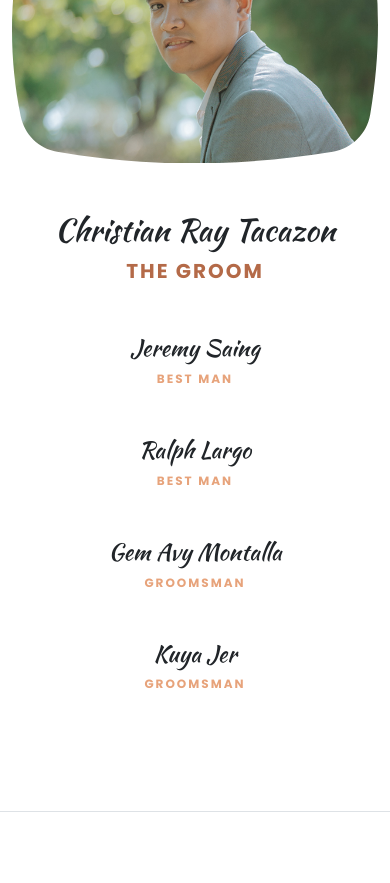
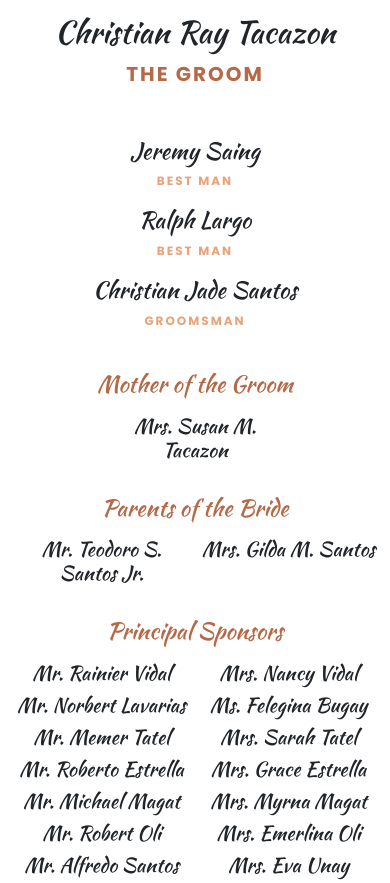
Before and after one commit to devlargs/christian-and-lynzei, a Next.js app: page / in a window 390 px wide. Shown: the part 4920-5803 px from the top of the page. Built offline with nearby package versions, Linux system fonts and the light colour scheme.

Commit message:
feat: added members of the wedding

```diff
--- a/app/layout.tsx
+++ b/app/layout.tsx
@@ -146,6 +146,7 @@ export default function RootLayout({
             transform: translateY(0) rotate(45deg);
             transition: transform 0.2s ease;
           }
+
         `}</style>
       </head>
       <body id="page-top" className="h-100 overflow-x-hidden w-100">
--- a/app/page.tsx
+++ b/app/page.tsx
@@ -1,36 +1,135 @@
 /* eslint-disable @next/next/no-img-element */
 import RsvpForm from "./RsvpForm";
 
-console.log("trigger deployment");
-
-type PartyMember = { name: string; role: string };
+type PartyMember = { name: string; role?: string };
+type PartySection = { title: string; members: PartyMember[] };
 
 const BRIDE_PARTY: PartyMember[] = [
-  { name: "Unknown", role: "Maid of Honor" },
-  { name: "Unknown", role: "Maid of Honor" },
-  { name: "Unknown", role: "Bridesmaid" },
-  { name: "Unknown", role: "Bridesmaid" },
+  { name: "Kimberly Beromilla", role: "Maid of Honor" },
+  { name: "Nicole Anne Granada", role: "Maid of Honor" },
+  { name: "Leira Manalansan", role: "Bridesmaid" },
 ];
 
 const GROOM_PARTY: PartyMember[] = [
   { name: "Jeremy Saing", role: "Best Man" },
   { name: "Ralph Largo", role: "Best Man" },
-  { name: "Gem Avy Montalla", role: "Groomsman" },
-  { name: "Kuya Jer", role: "Groomsman" },
+  { name: "Christian Jade Santos", role: "Groomsman" },
+];
+
+// Add or remove sections here — each one renders as a centered, titled block.
+const ADDITIONAL_SECTIONS: PartySection[] = [
+  {
+    title: "Mother of the Groom",
+    members: [{ name: "Mrs. Susan M. Tacazon" }],
+  },
+  {
+    title: "Parents of the Bride",
+    members: [
+      { name: "Mr. Teodoro S. Santos Jr." },
+      { name: "Mrs. Gilda M. Santos" },
+    ],
+  },
+  {
+    title: "Principal Sponsors",
+    members: [
+      { name: "Mr. Rainier Vidal" },
+      { name: "Mrs. Nancy Vidal" },
+      { name: "Mr. Norbert Lavarias" },
+      { name: "Ms. Felegina Bugay" },
+      { name: "Mr. Memer Tatel" },
+      { name: "Mrs. Sarah Tatel" },
+      { name: "Mr. Roberto Estrella" },
+      { name: "Mrs. Grace Estrella" },
+      { name: "Mr. Michael Magat" },
+      { name: "Mrs. Myrna Magat" },
+      { name: "Mr. Robert Oli" },
+      { name: "Mrs. Emerlina Oli" },
+      { name: "Mr. Alfredo Santos" },
+      { name: "Mrs. Eva Unay" },
+      { name: "Mr. Francisco Garcia" },
+      { name: "Mrs. Elvira Coquilla" },
+      { name: "Mr. Ariel Manalansan" },
+      { name: "Mrs. Elma Española" },
+      { name: "Mr. Rolando Reyes" },
+      { name: "Mrs. Rebecca Soliman" },
+      { name: "Mrs. Loida Beltran" },
+      { name: "Mrs. Ruth Rada" },
+      { name: "Mrs. Elsie Cabral" },
+    ],
+  },
+  {
+    title: "Candle Sponsors",
+    members: [
+      { name: "Gem Avy Montalla" },
+      { name: "Ana Marimar Francisco" },
+    ],
+  },
+  {
+    title: "Veil Sponsors",
+    members: [
+      { name: "Paul Fruelda" },
+      { name: "Yvonne Ivy Magat" },
+    ],
+  },
+  {
+    title: "Cord Sponsors",
+    members: [
+      { name: "Mark Alglo Villanueva" },
+      { name: "Erica Mae Santos" },
+    ],
+  },
+  {
+    title: "Ring Bearer",
+    members: [{ name: "Ramone Ymmanuel Espinorio" }],
+  },
+  {
+    title: "Bible Bearer",
+    members: [{ name: "Ram Felix Valencia" }],
+  },
+  {
+    title: "Coin Bearer",
+    members: [{ name: "Giann Miguel Valencia" }],
+  },
+  {
+    title: "Flower Girl",
+    members: [{ name: "Mireya Yzha Espinorio" }],
+  },
 ];
 
 function PartyList({ members }: { members: PartyMember[] }) {
   return (
     <ul className="list-unstyled">
       {members.map((m, i) => (
-        <li key={i} className="mb-5">
+        <li key={i} className="mb-3">
           <h3 className="font-alt">{m.name}</h3>
-          <p className="fs-10 fw-bold ls-2 m-0 text-primary-2 text-uppercase">
-            {m.role}
-          </p>
+          {m.role && (
+            <p className="fs-10 fw-bold ls-2 m-0 text-primary-2 text-uppercase">
+              {m.role}
+            </p>
+          )}
         </li>
       ))}
     </ul>
+  );
+}
+
+function PartySectionBlock({ section }: { section: PartySection }) {
+  return (
+    <div className="col-12 col-md-11 col-lg-10 text-center mb-4">
+      <h3 className="font-alt fs-3 text-primary mb-3">{section.title}</h3>
+      <div className="row justify-content-center gx-2">
+        {section.members.map((m, i) => (
+          <div key={i} className="col-6 col-md-4 col-lg-3 mb-2">
+            <h3 className="font-alt fs-5 m-0">{m.name}</h3>
+            {m.role && (
+              <p className="fs-10 fw-bold ls-2 m-0 text-primary-2 text-uppercase">
+                {m.role}
+              </p>
+            )}
+          </div>
+        ))}
+      </div>
+    </div>
   );
 }
 
@@ -543,6 +642,14 @@ export default function Home() {
               <PartyList members={GROOM_PARTY} />
             </div>
           </div>
+
+          {ADDITIONAL_SECTIONS.length > 0 && (
+            <div className="row justify-content-center mt-4">
+              {ADDITIONAL_SECTIONS.map((section, i) => (
+                <PartySectionBlock key={i} section={section} />
+              ))}
+            </div>
+          )}
         </div>
       </section>
 
```
